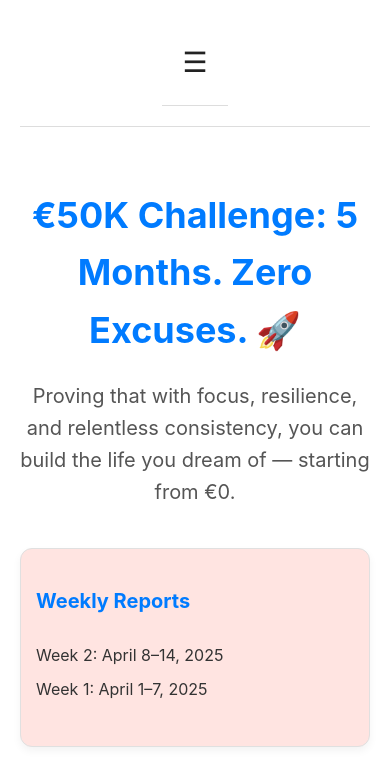
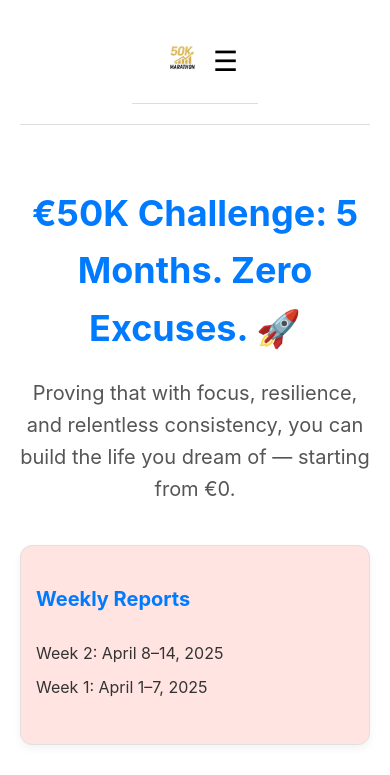
Before and after one commit to pragatibhandari/50k-challenge, a plain HTML site: page index.html in a window 390 px wide. Shown: the top 775 px of the page. Drawn offline with Linux system fonts and the light colour scheme.

Commit message:
navbar made responsive

```diff
--- a/index.html
+++ b/index.html
@@ -6,12 +6,19 @@
   <title>€50K in 5 Months Challenge</title>
   <link rel="stylesheet" href="style.css">
   <script defer src="script.js"></script>
-  <link rel="icon" type="image/x-icon" href="favicon-money.png">
+  <link rel="icon" type="image/x-icon" href="images/favicon-money.png">
 </head>
 <body>
   <header>
     <nav class="navbar">
+      <div class="logo-container">
+        <a href="index.html">
+          <img src="images/logo_transparant.png" alt="€50K Logo" class="logo-img">
+        </a>
+      </div>
+
       <div class="menu-toggle" id="menu-toggle">&#9776;</div>
+
       <ul class="nav-links" id="nav-links">
         <li><a href="index.html">Home</a></li>
         <li><a href="about.html">About</a></li>
@@ -20,6 +27,8 @@
       </ul>
     </nav>
   </header>
+
+
 
   <main>
     <section class="hero">
--- a/style.css
+++ b/style.css
@@ -426,53 +426,60 @@ html {
   }
 }
 /* Navbar */
+/* === NAVBAR STYLES === */
 .navbar {
   display: flex;
   justify-content: space-between;
   align-items: center;
-    padding: 20px;
-    background: #ffffff;
+  padding: 15px 20px;
+  background-color: #ffffff;
   border-bottom: 1px solid #ddd;
+  position: relative;
+  z-index: 1000;
 }
 
-  .logo {
-    font-size: 24px;
-    font-weight: bold;
-    color: #007BFF;
+.logo-img {
+  height: 40px;
+  width: auto;
+  max-width: 150px;
+  object-fit: contain;
+}
+
+.menu-toggle {
+  font-size: 28px;
+  color: #000;
+  cursor: pointer;
+  display: none;
 }
 
 .nav-links {
+  list-style: none;
   display: flex;
-    list-style: none;
   gap: 20px;
 }
 
 .nav-links li a {
   text-decoration: none;
   color: #000;
-    font-weight: bold;
+  font-weight: 600;
   font-size: 16px;
 }
 
-  .menu-toggle {
-    display: none;
-    font-size: 28px;
-    cursor: pointer;
-  }
-
+/* === MOBILE STYLES === */
 @media (max-width: 768px) {
   .menu-toggle {
     display: block;
   }
 
   .nav-links {
-      display: none;
     flex-direction: column;
-      width: 100%;
-      background: #fff;
+    background-color: #fff;
     position: absolute;
     top: 70px;
     left: 0;
+    width: 100%;
+    display: none;
+    padding: 20px 0;
     border-top: 1px solid #ddd;
   }
 
@@ -482,14 +489,13 @@ html {
 
   .nav-links li {
     text-align: center;
-      padding: 15px 0;
+    padding: 10px 0;
   }
 
   .nav-links li a {
     font-size: 18px;
   }
 }
-  @media (max-width: 768px) {
 
     /* Dashboard Grid */
     .dashboard-grid {
@@ -514,4 +520,17 @@ html {
 
     /* Other mobile adjustments (already added) */
     /* Hero section, navbar, etc. */
+
+  .logo-img {
+    height: 60px;
+    width: auto;
+    max-width: 150px;
+    object-fit: contain;
   }
+
+  @media (max-width: 768px) {
+    .logo-img {
+      height: 45px;
+      max-width: 120px;
+    }
+  }
```
Also changed, not shown: about.html (+1 -1 lines), images/favicon-money.png (renamed from favicon-money.png), images/logo_black.png (added), images/logo_transparant.png (added), images/prag1.jpeg (added). Lines whose indentation alone changed are shown as unchanged.
